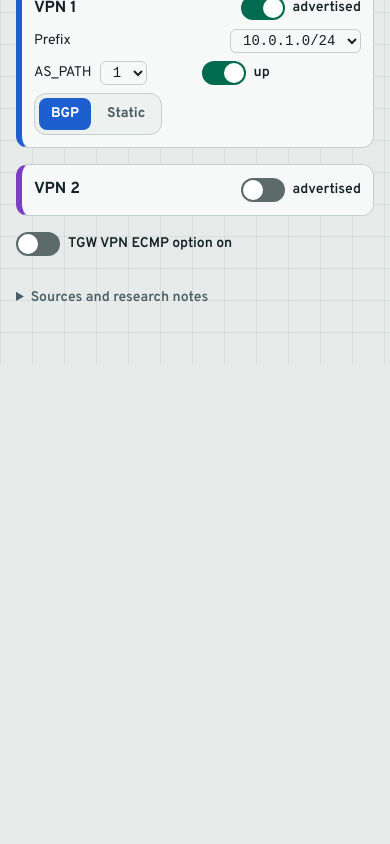
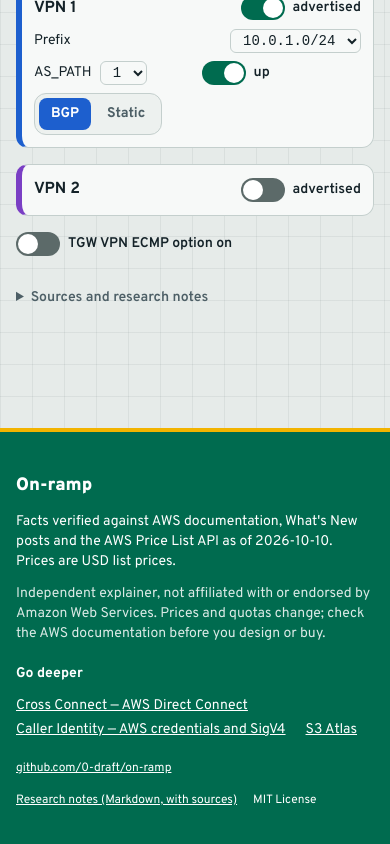
Before and after one commit to 0-draft/on-ramp, a React (Vite) app: page / in a window 390 px wide. Shown: the part 3124-3968 px from the top of the page. Before the commit the page ends 3488 px from the top, so only its background shows below. Built offline with nearby package versions, Linux system fonts and the light colour scheme; a web font is replaced by a local one.

Commit message:
test(e2e): layout, clipping, links, language, hero stepper and routing lab checks; add footer

```diff
--- a/src/app/App.tsx
+++ b/src/app/App.tsx
@@ -1,4 +1,5 @@
 import { Header } from "@/components/layout/Header";
+import { Footer } from "@/components/layout/Footer";
 import { Hero } from "@/features/hero/Hero";
 import { RoutingSection } from "@/features/routing/RoutingSection";
 
@@ -17,6 +18,7 @@ export default function App() {
         <Hero />
         <RoutingSection />
       </main>
+      <Footer />
     </>
   );
 }
--- /dev/null
+++ b/src/components/layout/Footer.tsx
@@ -0,0 +1,60 @@
+import { useLang } from "@/i18n/useLang";
+
+const C = {
+  disclaimer: {
+    en: "Independent explainer, not affiliated with or endorsed by Amazon Web Services. Prices and quotas change; check the AWS documentation before you design or buy.",
+    ja: "AWS とは無関係の非公式解説です。料金やクォータは変わるので、設計・購入前に必ず AWS 公式ドキュメントを確認してください。",
+  },
+  asOf: {
+    en: "Facts verified against AWS documentation, What's New posts and the AWS Price List API as of 2026-10-10. Prices are USD list prices.",
+    ja: "記載内容は 2026-10-10 時点の AWS 公式ドキュメント・What's New・Price List API で確認済み。料金は USD の表示価格です。",
+  },
+  notes: {
+    en: "Research notes (Markdown, with sources)",
+    ja: "調査ノート (Markdown・出典つき)",
+  },
+  more: { en: "Go deeper", ja: "さらに深く" },
+};
+
+export function Footer() {
+  const { t } = useLang();
+  return (
+    <footer className="mt-16 border-t-4 border-[var(--lane)] bg-[var(--sign)] py-10 text-[var(--sign-ink)]">
+      <div className="mx-auto flex max-w-6xl flex-col gap-3 px-4 text-sm sm:px-6">
+        <p className="text-lg font-black">On-ramp</p>
+        <p>{t(C.asOf)}</p>
+        <p className="opacity-85">{t(C.disclaimer)}</p>
+        <p className="mt-2 font-bold">{t(C.more)}</p>
+        <ul className="flex flex-wrap gap-x-5 gap-y-1">
+          <li>
+            <a className="underline" href="https://0-draft.github.io/cross-connect/">
+              Cross Connect — AWS Direct Connect
+            </a>
+          </li>
+          <li>
+            <a className="underline" href="https://0-draft.github.io/caller-identity/">
+              Caller Identity — AWS credentials and SigV4
+            </a>
+          </li>
+          <li>
+            <a className="underline" href="https://0-draft.github.io/s3-atlas/">
+              S3 Atlas
+            </a>
+          </li>
+        </ul>
+        <p className="mt-2 flex flex-wrap gap-4 text-xs">
+          <a className="underline" href="https://github.com/0-draft/on-ramp">
+            github.com/0-draft/on-ramp
+          </a>
+          <a
+            className="underline"
+            href="https://github.com/0-draft/on-ramp/tree/main/docs"
+          >
+            {t(C.notes)}
+          </a>
+          <span>MIT License</span>
+        </p>
+      </div>
+    </footer>
+  );
+}
--- a/src/features/map/RoadMap.tsx
+++ b/src/features/map/RoadMap.tsx
@@ -55,9 +55,9 @@ const BOX = {
   pub: {
     x: 690,
     y: 48,
-    w: 140,
+    w: 170,
     h: 60,
-    label: { en: "Public endpoints", ja: "パブリック エンドポイント" },
+    label: { en: "Public endpoints", ja: "パブリックエンドポイント" },
     sub: { en: "S3, APIs, ALB", ja: "S3・API・ALB" },
   },
   hub: {
```
Also changed, not shown: 1 other file (tests, documents, lock files or other folders).
